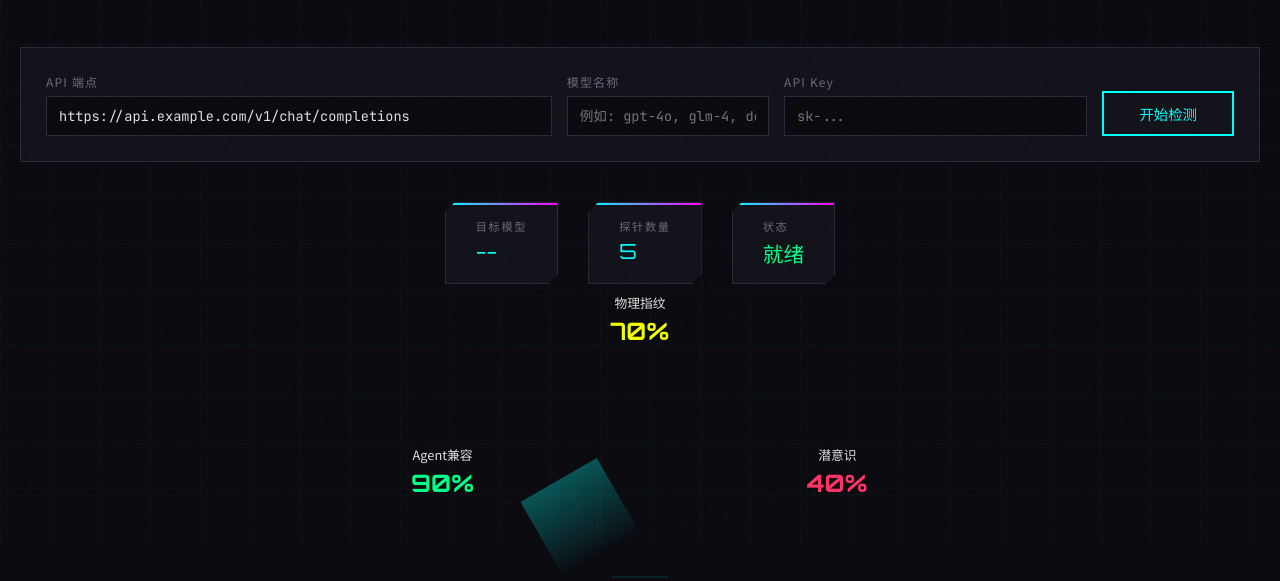
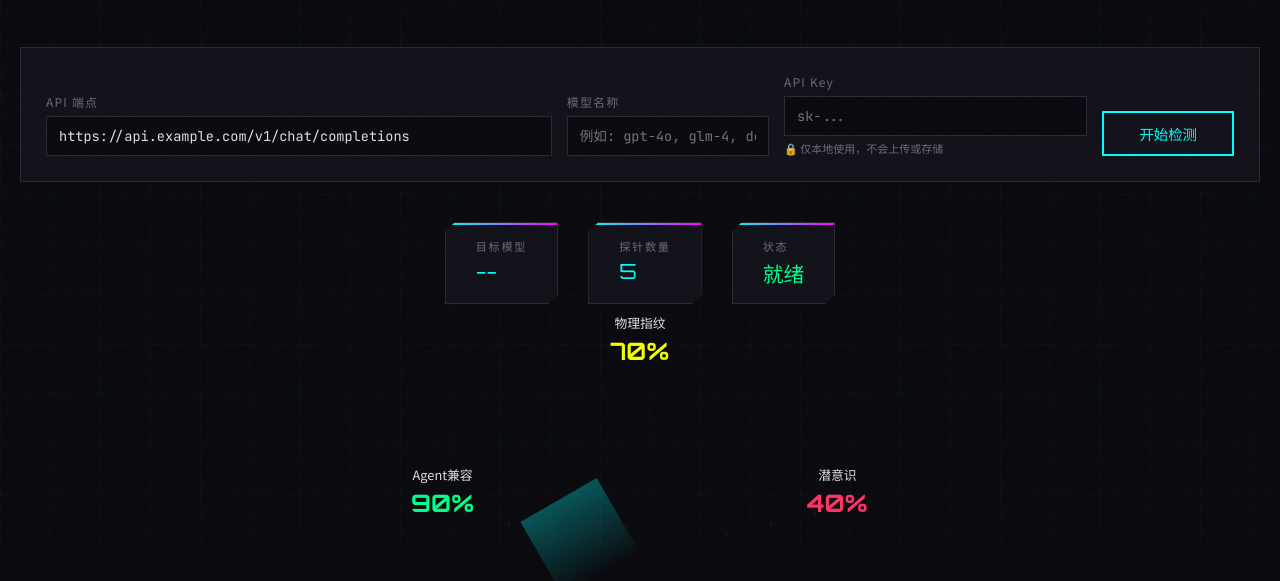
Before and after one commit to mululu123/LLM-Authenticity-Detection, a website: page visualizer/index.html in a window 1280 px wide. Shown: the part 256-837 px from the top of the page. Drawn offline with nearby package versions, Linux system fonts and the light colour scheme.

Commit message:
feat: add privacy notice for API key input
Add clear message that API key is only used locally and not stored

Co-Authored-By: Claude Opus 4.6 <noreply@anthropic.com>

```diff
--- a/visualizer/index.html
+++ b/visualizer/index.html
@@ -664,6 +664,7 @@
                 <div class="control-group" style="flex: 0.6; min-width: 180px;">
                     <label class="control-label" data-i18n="apiKey">API Key</label>
                     <input type="password" class="control-input" id="apiKey" placeholder="sk-...">
+                    <div style="font-size: 11px; color: var(--text-muted); margin-top: 4px;">🔒 仅本地使用，不会上传或存储</div>
                 </div>
                 <button class="btn-primary" id="startBtn" onclick="startInspection()">
                     开始检测
```
